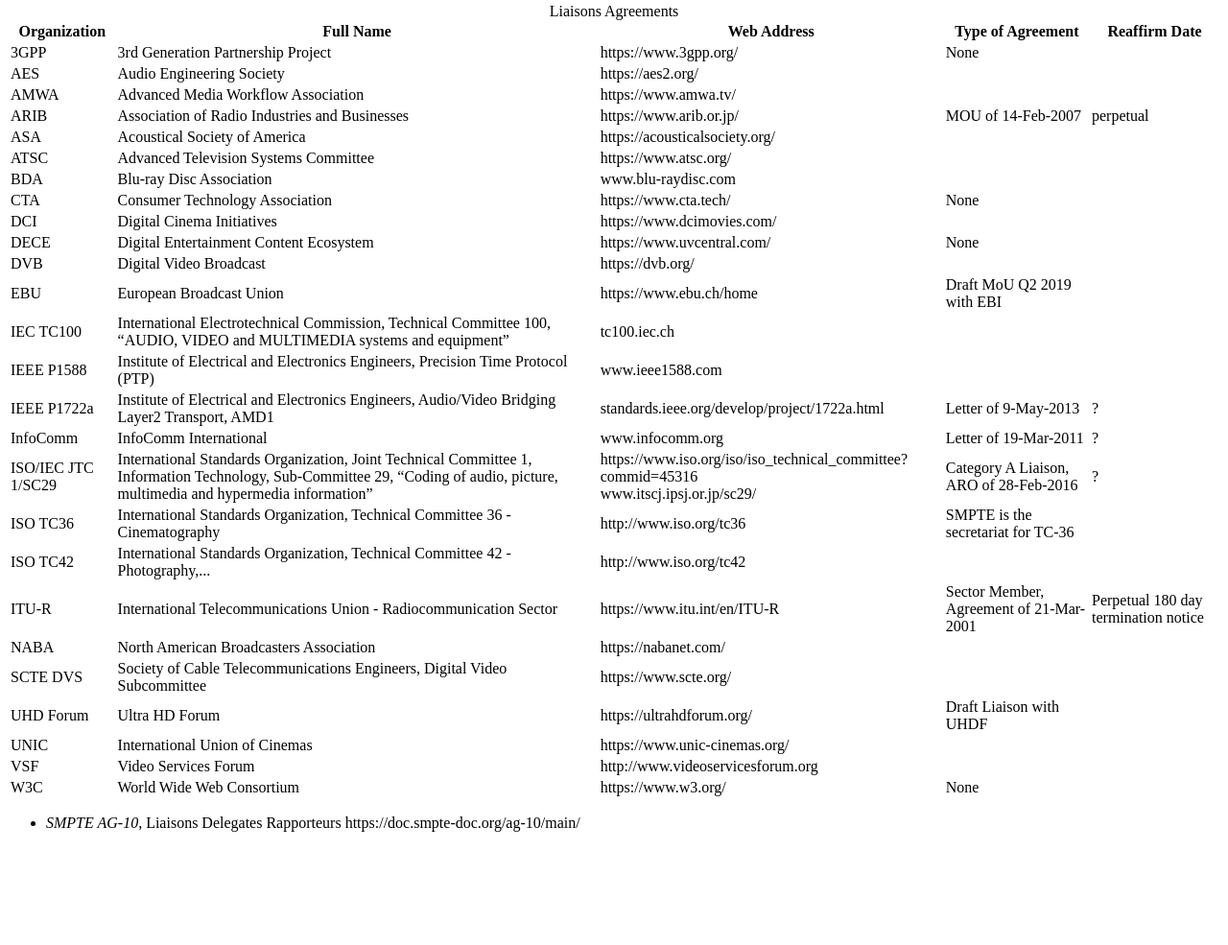
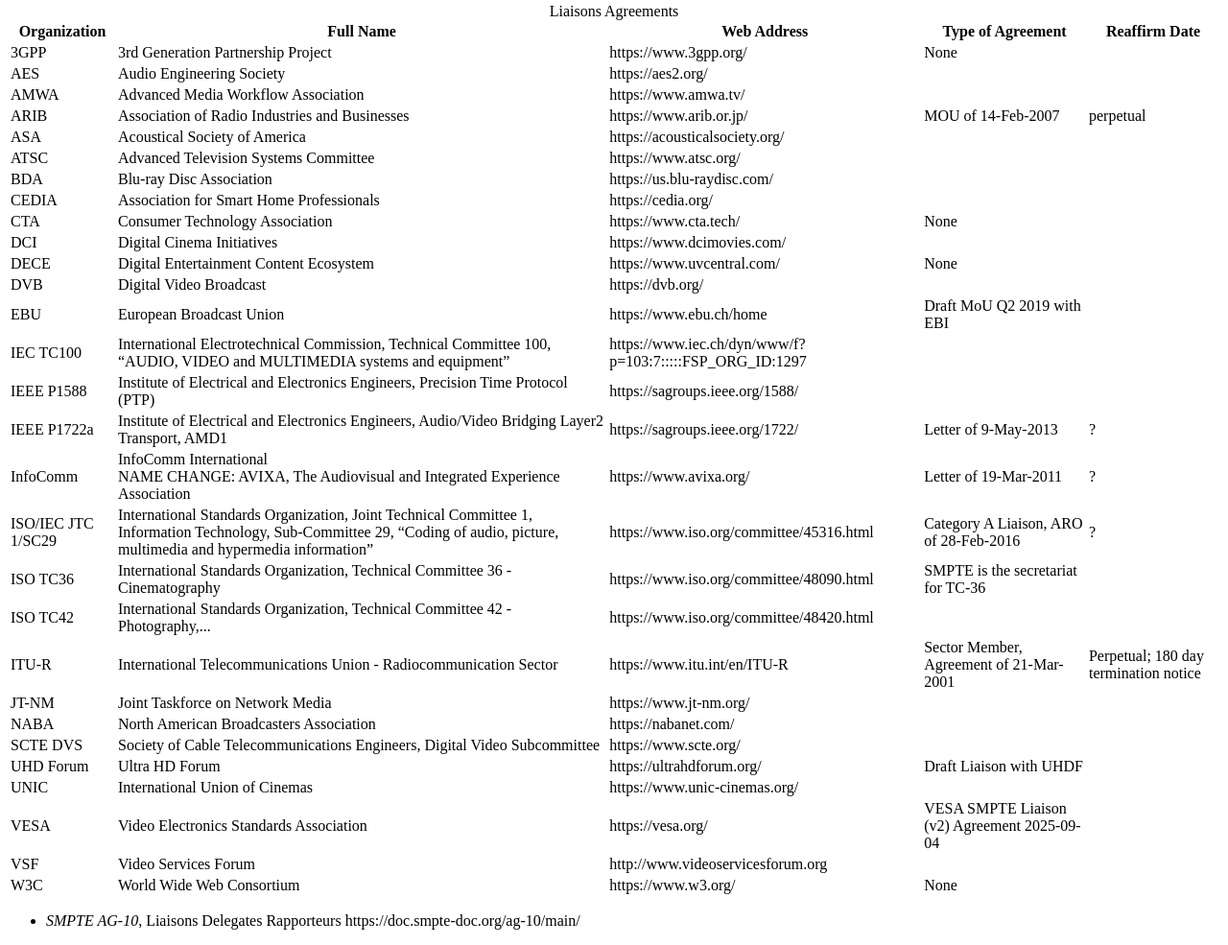
Before and after one commit to SMPTE/ag-10b, a plain HTML site: page doc/main.html in a window 1280 px wide. Shown: the part 132-1117 px from the top of the page at 96% size. Before the commit the page ends 1015 px from the top, so only its background shows below. Drawn offline with Linux system fonts and the light colour scheme; a script that the page names is missing.

Commit message:
Add missing orgs

```diff
--- a/doc/main.html
+++ b/doc/main.html
@@ -8,8 +8,8 @@
   <script type="module" src="../tooling/smpte.js"></script>
   <meta itemprop="pubType" content="AG" />
   <meta itemprop="pubNumber" content="10b" />
-  <meta itemprop="pubState" content="pub" />
-  <meta itemprop="pubDateTime" content="2023-01-31" />
+  <meta itemprop="pubState" content="draft" />
+  <meta itemprop="pubDateTime" content="2025-12-01" />
   <title>Liaisons Agreements</title>
 </head>
 
@@ -81,7 +81,14 @@
         <tr>
           <td>BDA </td>
           <td>Blu-ray Disc Association </td>
-          <td>www.blu-raydisc.com</td>
+          <td><a>https://us.blu-raydisc.com/</a></td>
+          <td></td>
+          <td></td>
+        </tr>
+        <tr>
+          <td>CEDIA </td>
+          <td>Association for Smart Home Professionals </td>
+          <td><a>https://cedia.org/</a></td>
           <td></td>
           <td></td>
         </tr>
@@ -123,50 +130,51 @@
         <tr>
           <td>IEC TC100 </td>
           <td>International Electrotechnical Commission, Technical Committee 100, “AUDIO, VIDEO and MULTIMEDIA systems and equipment”  </td>
-          <td>tc100.iec.ch </td>
+          <td><a>https://www.iec.ch/dyn/www/f?p=103:7:::::FSP_ORG_ID:1297</a></td>
           <td> </td>
           <td></td>
         </tr>
         <tr>
           <td>IEEE P1588 </td>
           <td>Institute of Electrical and Electronics Engineers, Precision Time Protocol (PTP) </td>
-          <td>www.ieee1588.com </td>
+          <td><a>https://sagroups.ieee.org/1588/</a></td>
           <td></td>
           <td></td>
         </tr>
         <tr>
           <td>IEEE P1722a </td>
           <td>Institute of Electrical and Electronics Engineers, Audio/Video Bridging Layer2 Transport, AMD1 </td>
-          <td>standards.ieee.org/develop/project/1722a.html</td>
+          <td><a>https://sagroups.ieee.org/1722/</a></td>
           <td>Letter of 9-May-2013 </td>
           <td>?</td>
         </tr>
         <tr>
           <td>InfoComm </td>
-          <td>InfoComm International </td>
-          <td>www.infocomm.org </td>
+          <td>InfoComm International
+            <br>NAME CHANGE: AVIXA, The Audiovisual and Integrated Experience Association
+          </td>
+          <td><a>https://www.avixa.org/</a></td>
           <td>Letter of 19-Mar-2011 </td>
           <td>?</td>
         </tr>
         <tr>
           <td>ISO/IEC JTC 1/SC29 </td>
           <td>International Standards Organization, Joint Technical Committee 1, Information Technology, Sub-Committee 29, “Coding of audio, picture, multimedia and hypermedia information”</td>
-          <td><a>https://www.iso.org/iso/iso_technical_committee?commid=45316</a>
-            <br>www.itscj.ipsj.or.jp/sc29/</td>
+          <td><a>https://www.iso.org/committee/45316.html</a></td>
           <td>Category A Liaison, ARO of 28-Feb-2016 </td>
           <td>?</td>
         </tr>
         <tr>
           <td>ISO TC36 </td>
           <td>International Standards Organization, Technical Committee 36 - Cinematography </td>
-          <td><a>http://www.iso.org/tc36</a></td>
+          <td><a>https://www.iso.org/committee/48090.html</a></td>
           <td>SMPTE is the secretariat for TC-36 </td>
           <td></td>
         </tr>
         <tr>
           <td>ISO TC42 </td>
           <td>International Standards Organization, Technical Committee 42 - Photography,... </td>
-          <td><a>http://www.iso.org/tc42</a></td>
+          <td><a>https://www.iso.org/committee/48420.html</a></td>
           <td> </td>
           <td> </td>
         </tr>
@@ -175,7 +183,14 @@
           <td>International Telecommunications Union - Radiocommunication Sector </td>
           <td><a>https://www.itu.int/en/ITU-R</a></td>
           <td>Sector Member, Agreement of 21-Mar-2001 </td>
-          <td>Perpetual 180 day termination notice </td>
+          <td>Perpetual; 180 day termination notice </td>
+        </tr>
+        <tr>
+          <td>JT-NM </td>
+          <td>Joint Taskforce on Network Media </td>
+          <td><a>https://www.jt-nm.org/</a></td>
+          <td></td>
+          <td></td>
         </tr>
         <tr>
           <td>NABA </td>
@@ -205,6 +220,13 @@
           <td></td>
           <td></td>
         </tr>
+         <tr>
+          <td>VESA </td>
+          <td>Video Electronics Standards Association </td>
+          <td><a>https://vesa.org/</a></td>
+          <td>VESA SMPTE Liaison (v2) Agreement 2025-09-04</td>
+          <td></td>
+        </tr>
         <tr>
           <td>VSF </td>
           <td>Video Services Forum </td>
```
